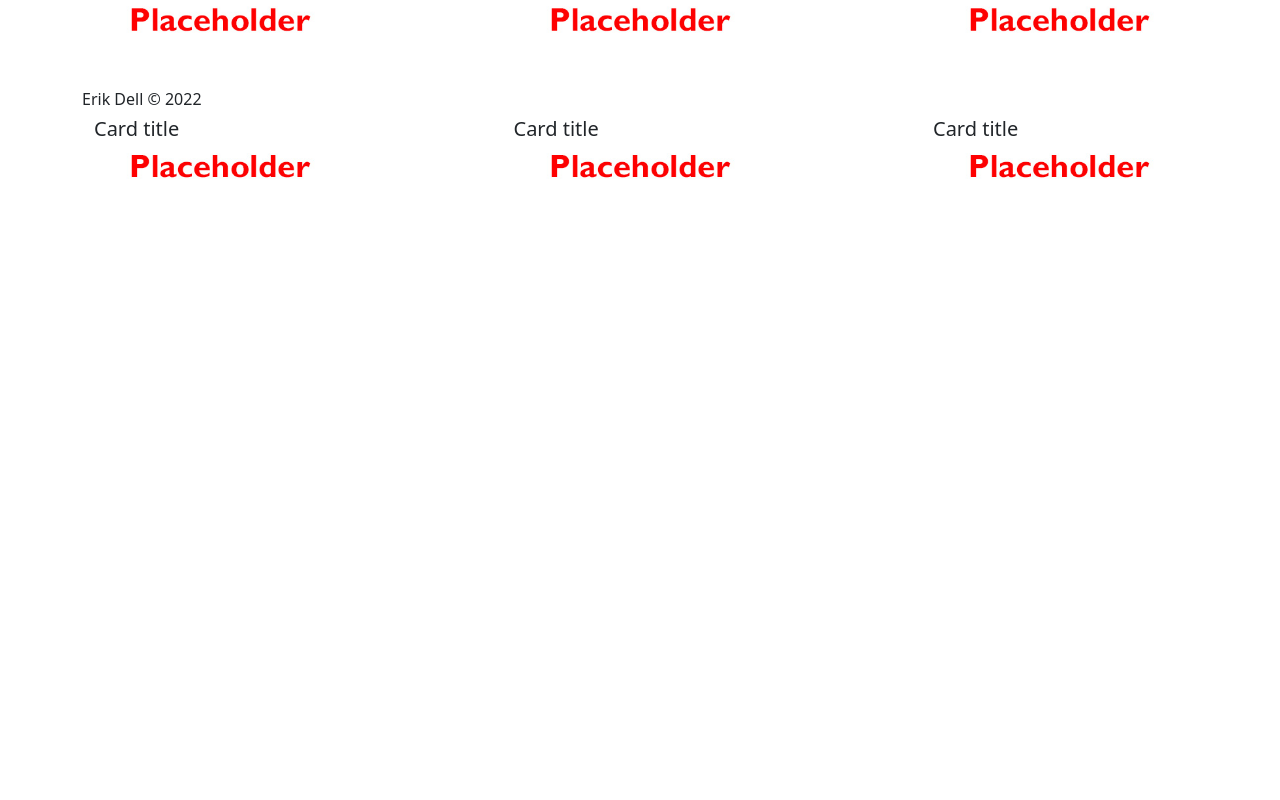
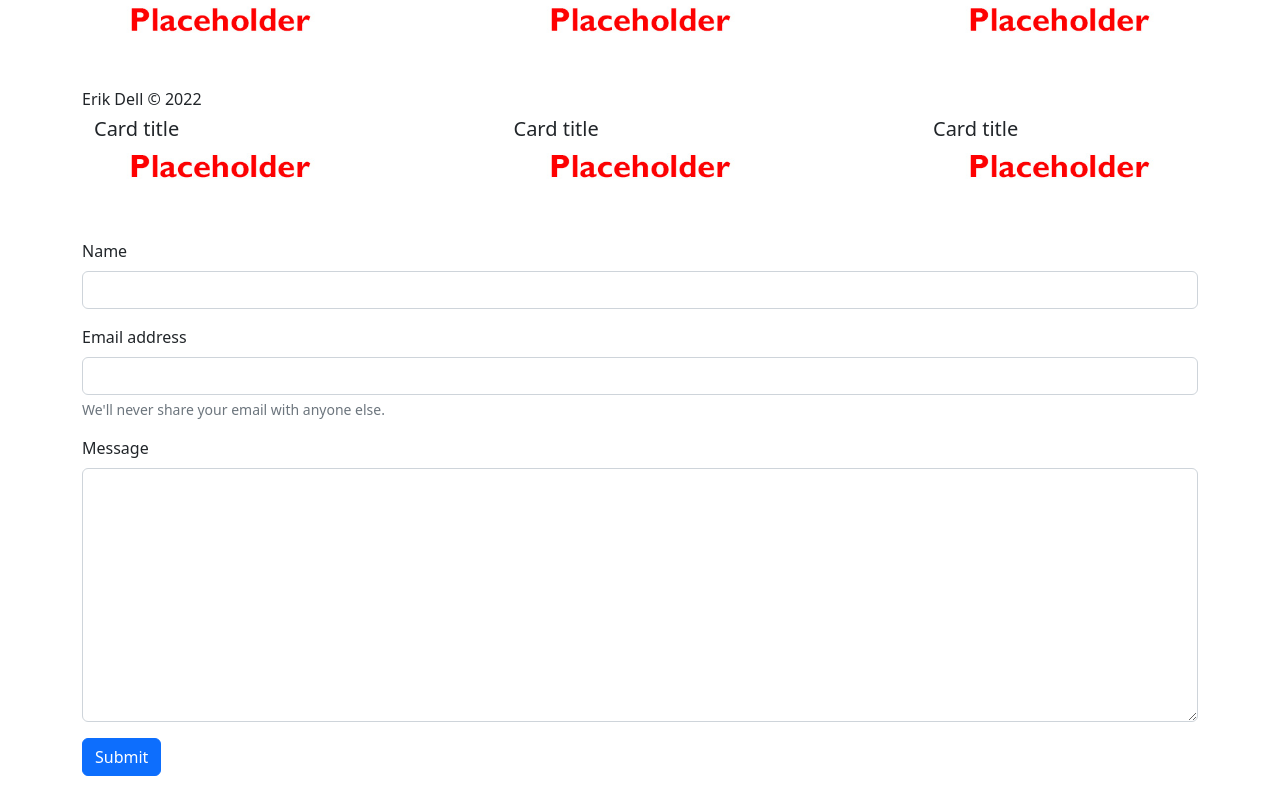
Before and after one commit to edellenator/gordos-porto, a React (Create React App) app: page / in a window 1280 px wide. Shown: the part 689-1489 px from the top of the page. Before the commit the page ends 952 px from the top, so only its background shows below. Built offline with nearby package versions, Linux system fonts and the light colour scheme.

Commit message:
contact form layout

```diff
--- a/src/App.js
+++ b/src/App.js
@@ -3,6 +3,7 @@ import './App.css';
 import Footer from './components/Footer';
 import Header from './components/Header';
 import AboutMe from './pages/AboutMe'
+import Contact from './pages/Contact';
 import Portfolio from './pages/Portfolio';
 
 function App() {
@@ -11,6 +12,7 @@ function App() {
       <Header />
       <AboutMe />
       <Portfolio />
+      <Contact />
       <Footer />
     </div>
   );
--- a/src/pages/Contact.js
+++ b/src/pages/Contact.js
@@ -0,0 +1,24 @@
+import React from "react";
+
+const Contact = () => {
+    return (
+        <form className="container" id="contact-form">
+            <div className="mb-3">
+                <label htmlFor="name-input" className="form-label">Name</label>
+                <input type="name-input" className="form-control" id="name" aria-describedby="emailHelp" />
+            </div>
+            <div className="mb-3">
+                <label htmlFor="email-input" className="form-label">Email address</label>
+                <input type="email-input" className="form-control" id="email" aria-describedby="emailHelp" />
+                <div id="emailHelp" className="form-text">We'll never share your email with anyone else.</div>
+            </div>
+            <div className="mb-3">
+                <label htmlFor="message-body" className="form-label">Message</label>
+                <textarea type="message-body" className="form-control" id="message" rows="10" />
+            </div>
+            <button type="submit" className="btn btn-primary" id="contact-form-submit">Submit</button>
+        </form>
+    );
+};
+
+export default Contact;
```
